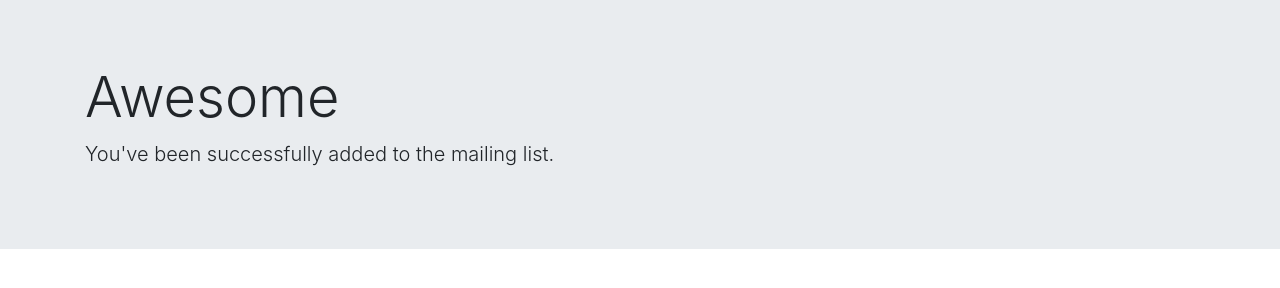
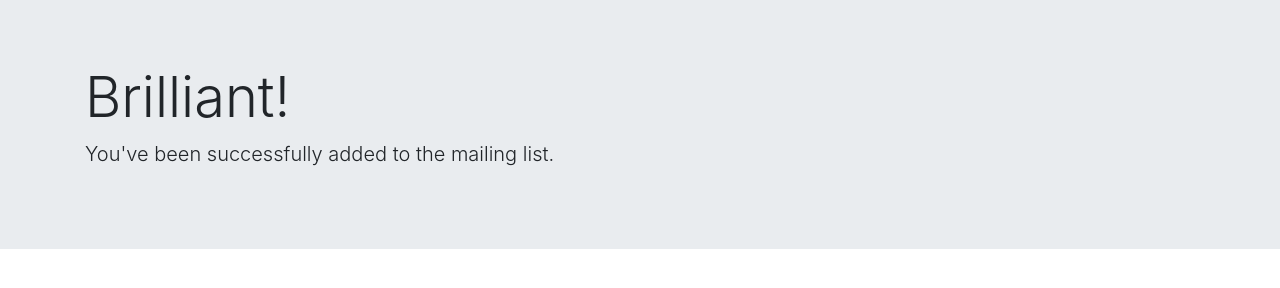
Before and after one commit to Asylcreek/Newsletter-Mailing-List, a website: page success.html in a window 1280 px wide. Drawn offline with nearby package versions, Linux system fonts and the light colour scheme.

Commit message:
Change success page h1

```diff
--- a/success.html
+++ b/success.html
@@ -14,7 +14,7 @@
 <body>
     <div class="jumbotron jumbotron-fluid">
         <div class="container">
-            <h1 class="display-4">Awesome</h1>
+            <h1 class="display-4">Brilliant!</h1>
             <p class="lead">You've been successfully added to the mailing list.</p>
         </div>
     </div>
```
